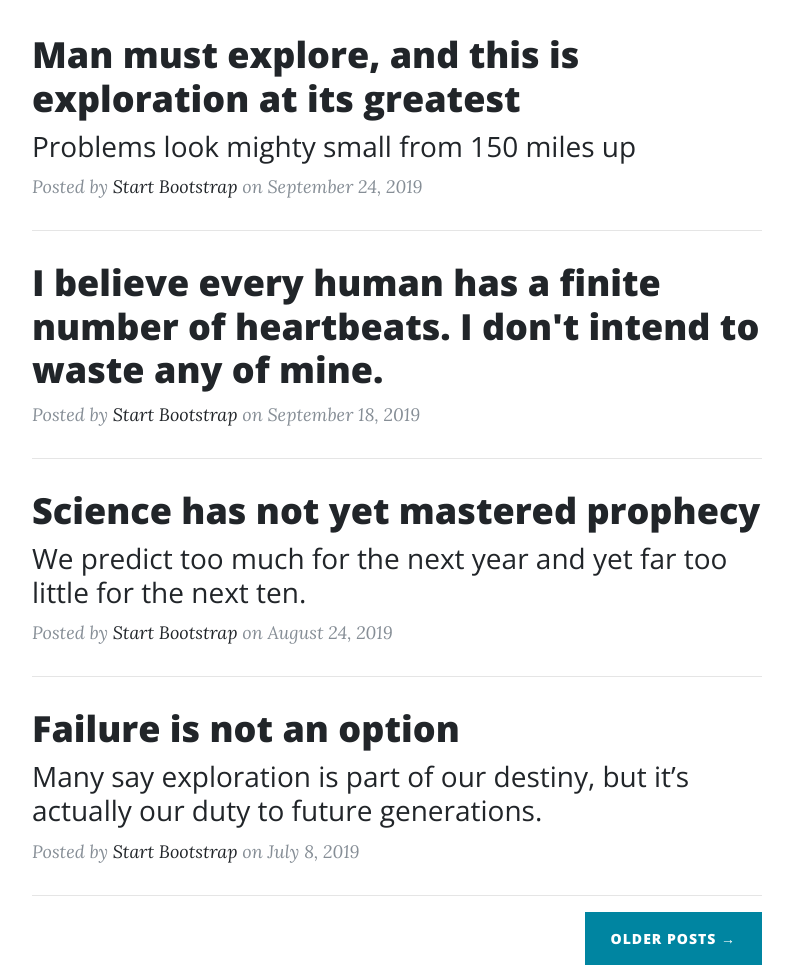
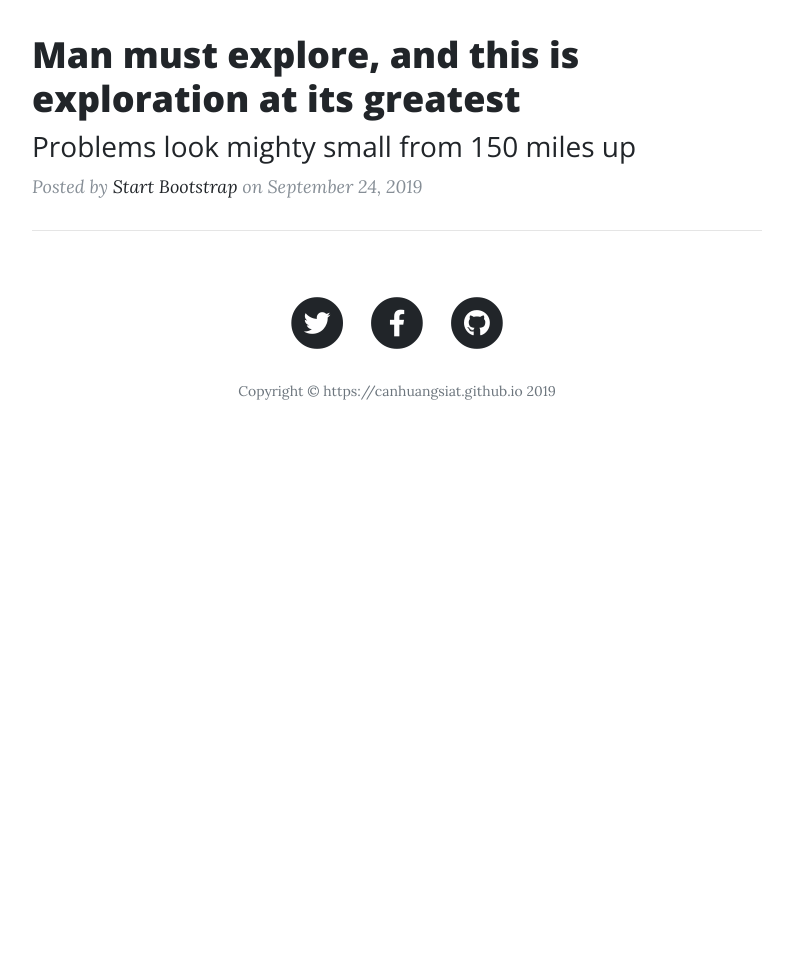
Before and after one commit to canhuangsiat/.github.io, a website: page index.html in a window 1280 px wide. Shown: the part 579-1548 px from the top of the page, without its empty margins (243-1036 px from the left). After the commit the page ends 1046 px from the top, so only its background shows below. Drawn offline with nearby package versions, Linux system fonts and the light colour scheme.

Commit message:
Update index.html

```diff
--- a/index.html
+++ b/index.html
@@ -84,54 +84,6 @@
             <a href="#">Start Bootstrap</a>
             on September 24, 2019</p>
         </div>
-        <hr>
-        <div class="post-preview">
-          <a href="post.html">
-            <h2 class="post-title">
-              I believe every human has a finite number of heartbeats. I don't intend to waste any of mine.
-            </h2>
-          </a>
-          <p class="post-meta">Posted by
-            <a href="#">Start Bootstrap</a>
-            on September 18, 2019</p>
-        </div>
-        <hr>
-        <div class="post-preview">
-          <a href="post.html">
-            <h2 class="post-title">
-              Science has not yet mastered prophecy
-            </h2>
-            <h3 class="post-subtitle">
-              We predict too much for the next year and yet far too little for the next ten.
-            </h3>
-          </a>
-          <p class="post-meta">Posted by
-            <a href="#">Start Bootstrap</a>
-            on August 24, 2019</p>
-        </div>
-        <hr>
-        <div class="post-preview">
-          <a href="post.html">
-            <h2 class="post-title">
-              Failure is not an option
-            </h2>
-            <h3 class="post-subtitle">
-              Many say exploration is part of our destiny, but it’s actually our duty to future generations.
-            </h3>
-          </a>
-          <p class="post-meta">Posted by
-            <a href="#">Start Bootstrap</a>
-            on July 8, 2019</p>
-        </div>
-        <hr>
-        <!-- Pager -->
-        <div class="clearfix">
-          <a class="btn btn-primary float-right" href="#">Older Posts &rarr;</a>
-        </div>
-      </div>
-    </div>
-  </div>
-
   <hr>
 
   <!-- Footer -->
```
